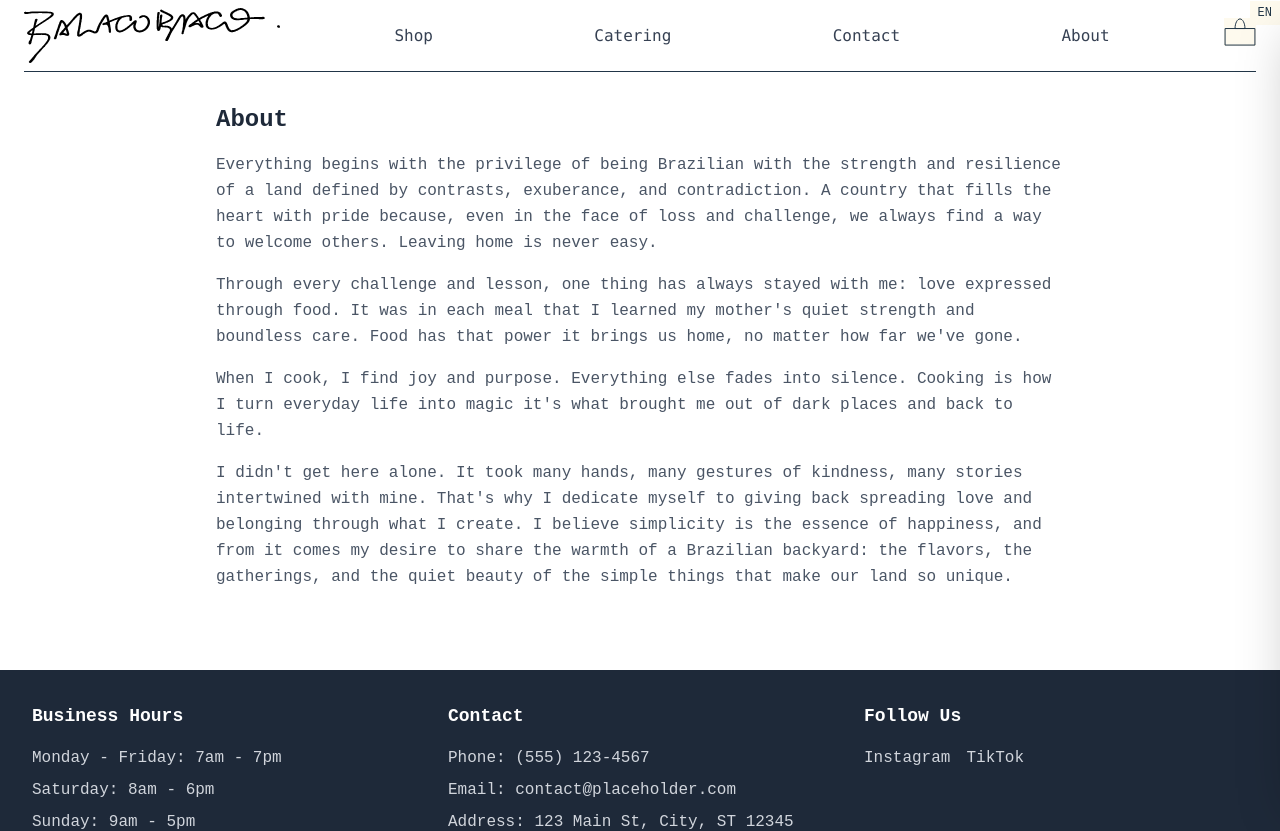
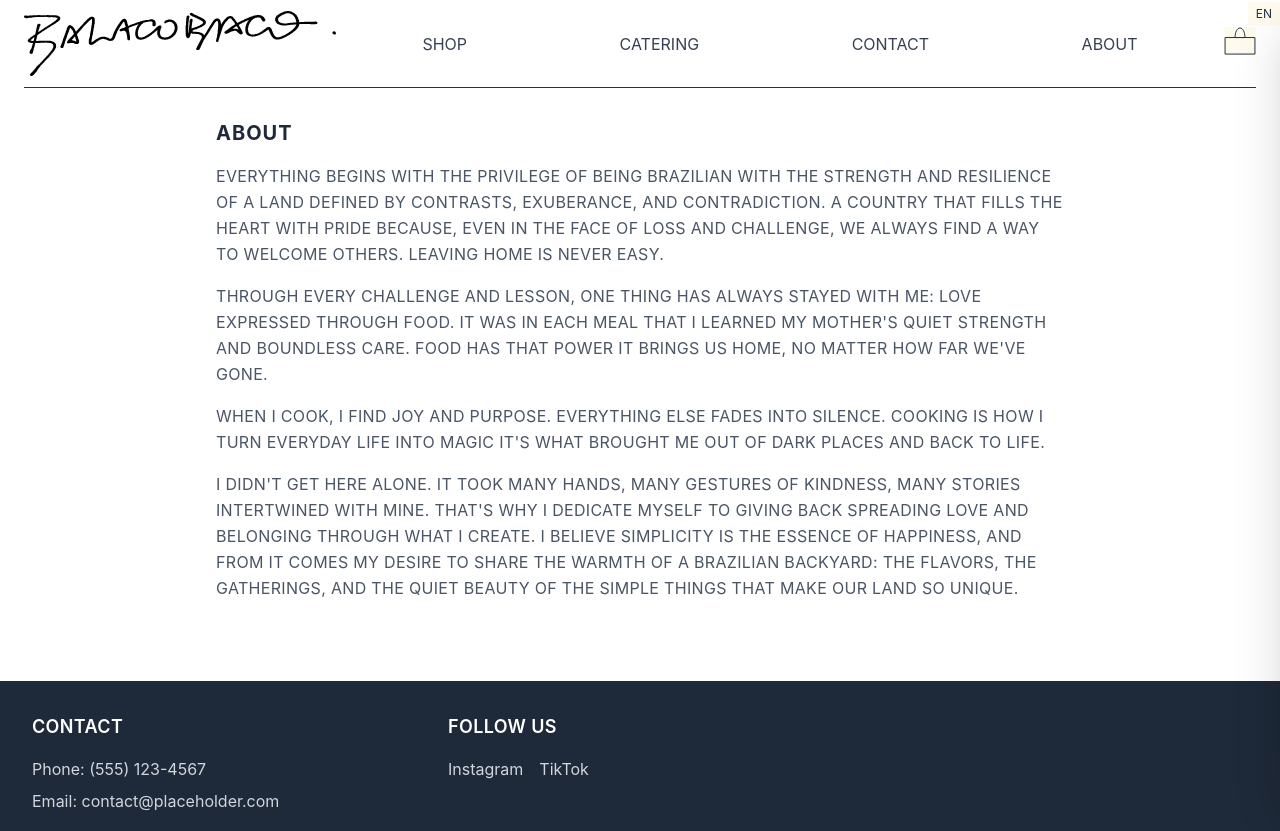
Before and after one commit to Kayo-b/blcbco, a React (Vite) app: page /blcbco/about in a window 1280 px wide. Shown: the top 831 px of the page. Built offline with nearby package versions, Linux system fonts and the light colour scheme.

Commit message:
set titles and about text to uppercase. set some of the layout to the left side instead of being centered

```diff
--- a/src/components/ContactForm.jsx
+++ b/src/components/ContactForm.jsx
@@ -28,7 +28,7 @@ export default function ContactForm() {
     <form
       ref={form}
       onSubmit={sendEmail}
-      className="max-w-2xl mx-auto bg-white p-6 sm:p-8 rounded-lg shadow-md"
+      className="max-w-2xl bg-white p-6 sm:p-4 rounded-lg"
     >
       <div className="mb-6">
         <label htmlFor="name" className="block text-gray-700 text-sm font-medium mb-2">
@@ -75,10 +75,10 @@ export default function ContactForm() {
       <button
         type="submit"
         disabled={isSending}
-        className={`w-full py-3 px-6 rounded-lg font-bold text-lg transition-colors ${
+        className={`w-full py-3 px-6 font-bold text-lg transition-colors ${
           isSending
             ? 'bg-gray-400 text-gray-200 cursor-not-allowed'
-            : 'bg-blue-600 text-white hover:bg-blue-700'
+            : 'bg-green-500 text-white hover:bg-green-700'
         }`}
       >
         {isSending ? t('contactForm.sending') : t('contactForm.send')}
--- a/src/components/Footer.jsx
+++ b/src/components/Footer.jsx
@@ -7,23 +7,12 @@ export default function Footer() {
     <footer className="bg-gray-800 text-white mt-auto">
       <div className="max-w-full mx-auto px-4 sm:px-6 lg:px-8 py-8">
         <div className="grid grid-cols-1 md:grid-cols-3 gap-8">
-          {/* Business Hours */}
-          <div>
-            <h3 className="text-lg font-semibold mb-4">Business Hours</h3>
-            <ul className="space-y-2 text-gray-300">
-              <li>Monday - Friday: 7am - 7pm</li>
-              <li>Saturday: 8am - 6pm</li>
-              <li>Sunday: 9am - 5pm</li>
-            </ul>
-          </div>
-
           {/* Contact Info */}
           <div>
             <h3 className="text-lg font-semibold mb-4">{t('nav.contact')}</h3>
             <ul className="space-y-2 text-gray-300">
               <li>{t('footer.phone')}: (555) 123-4567</li>
               <li>{t('footer.email')}: contact@placeholder.com</li>
-              <li>{t('footer.address')}: 123 Main St, City, ST 12345</li>
             </ul>
           </div>
 
--- a/src/components/Navigation.jsx
+++ b/src/components/Navigation.jsx
@@ -11,7 +11,7 @@ export default function Navigation({ cartItemCount = 0, onCartClick, onContactCl
   return (
     <nav className="bg-white shadow-md">
       <div className="max-w-full mx-auto px-4 sm:px-6">
-        <div className="flex justify-between items-center h-16 border-b-1 pb-2 mt-2">
+        <div className="flex justify-between items-center h-16 border-b-1 pb-6 mt-6">
           {/* Logo */}
           <button
               onClick={() => setIsMenuOpen(!isMenuOpen)}
@@ -46,7 +46,7 @@ export default function Navigation({ cartItemCount = 0, onCartClick, onContactCl
               // backgroundImage=''
               onMouseEnter={onContactClose}
               to="/" className="text-2xl font-bold text-gray-800">
-             <img src={blbcLogo} alt='Logo' className="hidden md:block w-64 h-auto"/>
+             <img src={blbcLogo} alt='Logo' className="hidden md:block w-78 h-auto"/>
              <img src={blbcLogo} alt='Logo' className="block md:hidden w-52 h-auto"/>
             </Link>
           </div>
--- a/src/index.css
+++ b/src/index.css
@@ -1,4 +1,5 @@
 @import "tailwindcss";
+@import url('https://fonts.googleapis.com/css2?family=Inter:wght@400;500;600;700&display=swap');
 
 button:focus,
 button:focus-visible {
@@ -32,7 +33,43 @@ button {
 }
 
 body {
-  font-family: ui-monospace, monospace; /* Monospace font */
+  font-family: 'Inter', -apple-system, BlinkMacSystemFont, system-ui, sans-serif;
+}
+
+/* Uppercase styles for titles and headings */
+h1, h2, h3 {
+  text-transform: uppercase;
+  letter-spacing: 0.02em;
+}
+
+/* Navigation uppercase */
+.nav-link {
+  text-transform: uppercase;
+}
+
+/* Product titles uppercase */
+.product-title {
+  text-transform: uppercase;
+}
+
+/* Button text uppercase */
+button {
+  text-transform: uppercase;
+}
+
+/* About page specific - smaller uppercase text */
+.about-content h2 {
+  font-size: 1.25rem;
+  text-transform: uppercase;
+  letter-spacing: 0.05em;
+}
+
+.about-content p {
+  text-transform: uppercase;
+  letter-spacing: 0.02em;
+}
+.contactCta {
+  text-transform: uppercase;;
 }
 
 :root {
@@ -40,11 +77,11 @@ body {
 }
 
 .nav-link {
-  @apply text-gray-700 hover:text-gray-900 font-mono;
+  @apply text-gray-700 hover:text-gray-900;
 }
 
 .product-filter {
-  @apply px-4 sm:px-6 py-2.5 text-sm sm:text-base capitalize transition-colors min-h-[44px];
+  @apply px-4 sm:px-6 py-2.5 text-sm sm:text-base uppercase transition-colors min-h-[44px];
 }
 
 .btn-base {
--- a/src/locales/en/translation.json
+++ b/src/locales/en/translation.json
@@ -21,7 +21,7 @@
     "paragraph4": "I didn't get here alone. It took many hands, many gestures of kindness, many stories intertwined with mine. That's why I dedicate myself to giving back spreading love and belonging through what I create. I believe simplicity is the essence of happiness, and from it comes my desire to share the warmth of a Brazilian backyard: the flavors, the gatherings, and the quiet beauty of the simple things that make our land so unique."
   },
   "products": {
-    "title": "Our Menu",
+    "title": "Menu",
     "allProducts": "Complete Menu",
     "fixedMenu": "Fixed Menu",
     "birthdayCakes": "Birthday Cakes",
@@ -80,7 +80,7 @@
       "description": "At least one month in advance via email at:"
     },
     "contactUs": "Contact Us",
-    "contactText": "Interested in our catering services? Get in touch."
+    "contactText": "Get in touch"
   },
   "cart": {
     "title": "Shopping Cart",
@@ -165,8 +165,8 @@
     "frostings.brigadeiroGanacheDark": "Brigadeiro Ganache - Dark Chocolate",
     "frostings.brigadeiroGanacheWhite": "Brigadeiro Ganache - White Chocolate",
     "frostings.naked": "Naked cake (no frosting)",
-    "decorationStyles.vintage": "Vintage style",
-    "decorationStyles.plain": "Plain style",
+    "decorationStyles.vintage": "Vintage",
+    "decorationStyles.plain": "Plain",
     "flowers.none": "No flowers",
     "flowers.withFlowers": "Add decorative flowers"
   },
--- a/src/pages/About.jsx
+++ b/src/pages/About.jsx
@@ -4,7 +4,7 @@ export default function About() {
   const { t } = useTranslation();
 
   return (
-    <div className="max-w-4xl mx-auto px-4 sm:px-6 py-8 sm:py-8">
+    <div className="max-w-4xl mx-auto px-4 sm:px-6 py-8 sm:py-8 about-content">
       {/* Header */}
       {/* <div className="text-center mb-8 sm:mb-12">
         <div className="w-24 h-24 sm:w-32 sm:h-32 bg-gray-300 -full mx-auto mb-4 sm:mb-6"></div>
--- a/src/pages/Confirmation.jsx
+++ b/src/pages/Confirmation.jsx
@@ -55,7 +55,7 @@ export default function Confirmation() {
           <h2 className="text-xl font-bold text-gray-800 mb-2">
             {t('confirmation.orderNumber')}
           </h2>
-          <p className="text-2xl font-mono text-blue-600">#{orderNumber}</p>
+          <p className="text-2xl text-blue-600">#{orderNumber}</p>
         </div>
 
         <div className="mb-6">
--- a/src/pages/ProductDetail.jsx
+++ b/src/pages/ProductDetail.jsx
@@ -240,6 +240,11 @@ export default function ProductDetail() {
                           }`}
                         >
                           {t(`productNames.${subcategory.nameKey}`)}
+                          {subcategory.buttercream.price > 0 && (
+                            <span className="ml-2 text-sm text-gray-600">
+                              (+€{subcategory.price.toFixed(2)})
+                            </span>
+                        )}
                         </button>
                       ))}
                     </div>
--- a/src/pages/Products.jsx
+++ b/src/pages/Products.jsx
@@ -20,13 +20,13 @@ export default function Products() {
   return (
     <div className="max-w-full mx-auto px-4 sm:px-6 lg:px-8 py-8 sm:py-8">
       {/* Page Title */}
-      <div className="flex justify-center items-center">
+      <div className="flex justify-start items-center">
         <h1 className="text-3xl sm:text-4xl font-bold text-gray-800 mb-6 sm:mb-8 text-center">
           {t('products.title')}
         </h1>
       </div>
       {/* Category Filters */}
-      <div className="flex flex-wrap justify-center gap-2 sm:gap-4 mb-6 sm:mb-8">
+      <div className="flex flex-wrap justify-start gap-2 sm:gap-4 mb-6 sm:mb-8">
         {categories.map((category) => (
           <button
             key={category}
```
Also changed, not shown: src/locales/de/translation.json (+4 -4 lines), src/locales/pt/translation.json (+5 -5 lines), src/pages/Catering.jsx (+10 -13 lines).
